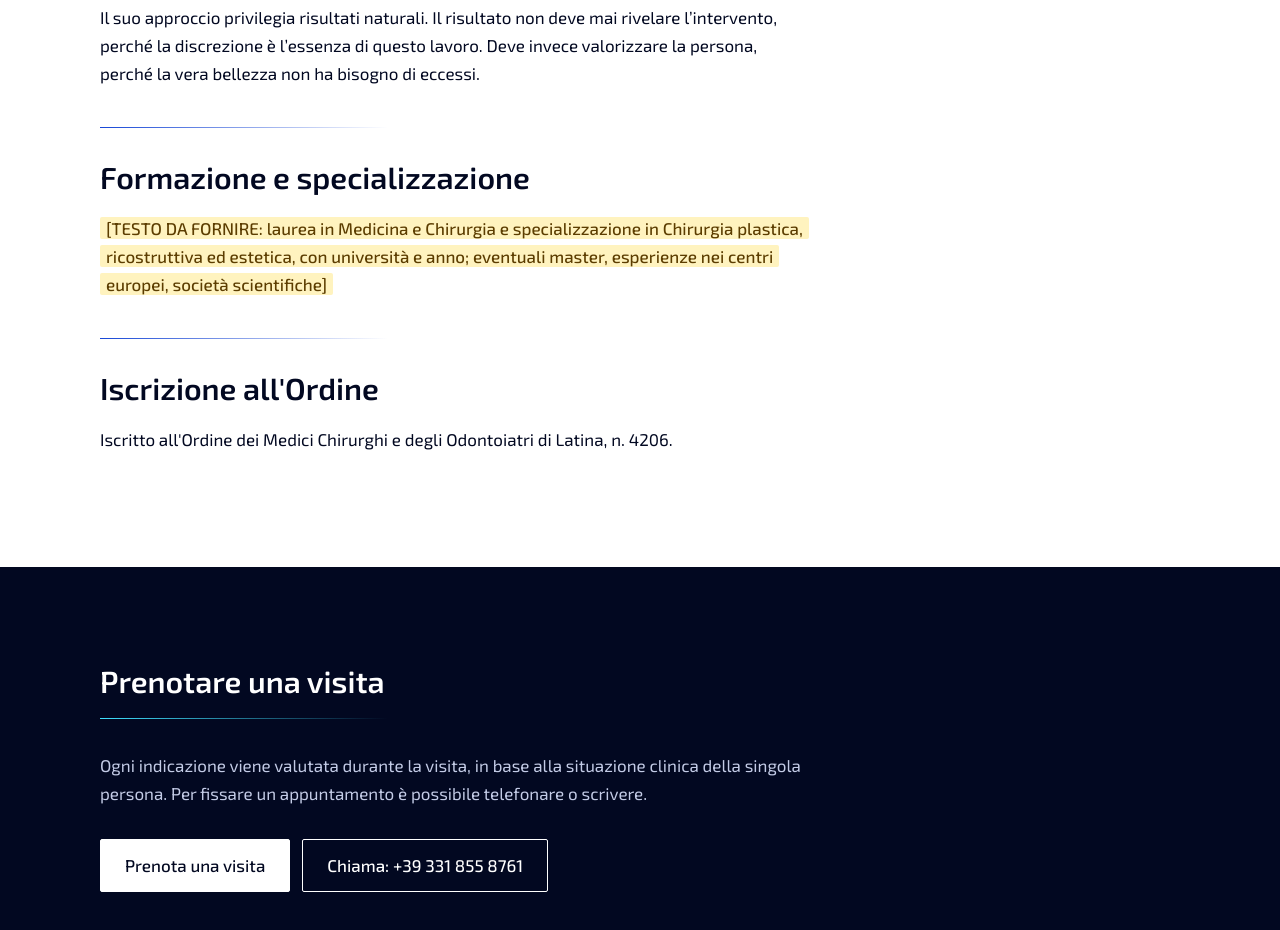
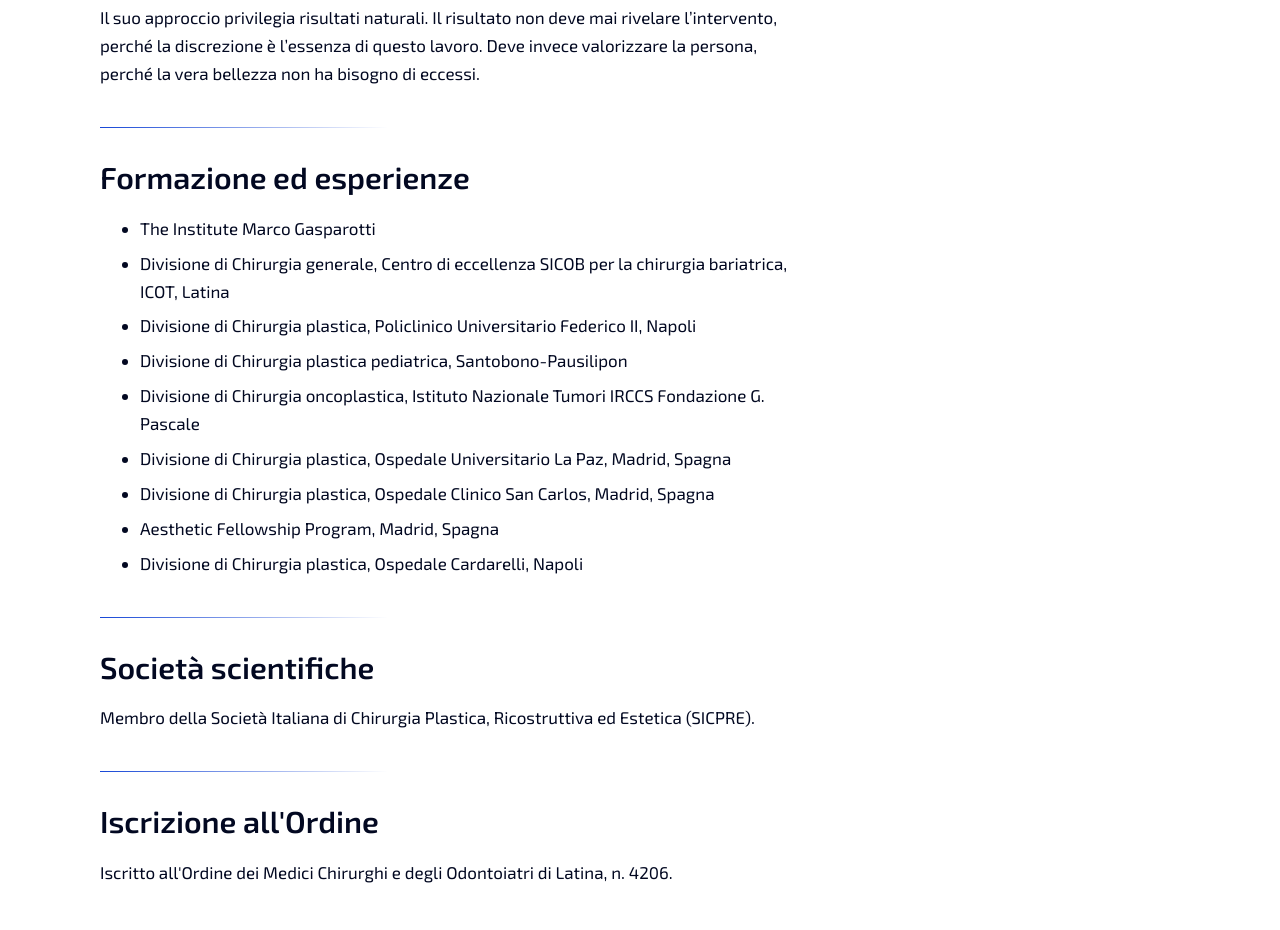
Before and after one commit to costifirri/sito-squarcia-neri, an Astro site: page /chi-sono in a window 1280 px wide. Shown: the part 594-1524 px from the top of the page. Built offline with nearby package versions, Linux system fonts and the light colour scheme; Astro itself is replaced by a stand-in of ours.

Commit message:
Aggiunge formazione, esperienze e società scientifica in Chi sono
Co-Authored-By: Claude Fable 5.2 <noreply@anthropic.com>

```diff
--- a/src/views/ChiSono.astro
+++ b/src/views/ChiSono.astro
@@ -22,9 +22,22 @@ const testi = {
     ],
     sezioni: [
       {
-        titolo: 'Formazione e specializzazione',
-        testo:
-          '[TESTO DA FORNIRE: laurea in Medicina e Chirurgia e specializzazione in Chirurgia plastica, ricostruttiva ed estetica, con università e anno; eventuali master, esperienze nei centri europei, società scientifiche]',
+        titolo: 'Formazione ed esperienze',
+        elenco: [
+          'The Institute Marco Gasparotti',
+          'Divisione di Chirurgia generale, Centro di eccellenza SICOB per la chirurgia bariatrica, ICOT, Latina',
+          'Divisione di Chirurgia plastica, Policlinico Universitario Federico II, Napoli',
+          'Divisione di Chirurgia plastica pediatrica, Santobono-Pausilipon',
+          'Divisione di Chirurgia oncoplastica, Istituto Nazionale Tumori IRCCS Fondazione G. Pascale',
+          'Divisione di Chirurgia plastica, Ospedale Universitario La Paz, Madrid, Spagna',
+          'Divisione di Chirurgia plastica, Ospedale Clinico San Carlos, Madrid, Spagna',
+          'Aesthetic Fellowship Program, Madrid, Spagna',
+          'Divisione di Chirurgia plastica, Ospedale Cardarelli, Napoli',
+        ],
+      },
+      {
+        titolo: 'Società scientifiche',
+        testo: 'Membro della Società Italiana di Chirurgia Plastica, Ricostruttiva ed Estetica (SICPRE).',
       },
       { titolo: "Iscrizione all'Ordine", testo: `${t.ordine(studio.ordine.provincia, studio.ordine.numero)}.` },
     ],
@@ -39,9 +52,22 @@ const testi = {
     ],
     sezioni: [
       {
-        titolo: 'Education and specialist training',
-        testo:
-          '[TESTO DA FORNIRE: laurea in Medicina e Chirurgia e specializzazione in Chirurgia plastica, ricostruttiva ed estetica, con università e anno; eventuali master, esperienze nei centri europei, società scientifiche, in inglese]',
+        titolo: 'Training and experience',
+        elenco: [
+          'The Institute Marco Gasparotti',
+          'General Surgery Division, SICOB Centre of Excellence for bariatric surgery, ICOT, Latina, Italy',
+          'Plastic Surgery Division, Federico II University Hospital, Naples, Italy',
+          'Paediatric Plastic Surgery Division, Santobono-Pausilipon',
+          'Oncoplastic Surgery Division, Istituto Nazionale Tumori IRCCS Fondazione G. Pascale',
+          'Plastic Surgery Division, La Paz University Hospital, Madrid, Spain',
+          'Plastic Surgery Division, Hospital Clínico San Carlos, Madrid, Spain',
+          'Aesthetic Fellowship Program, Madrid, Spain',
+          'Plastic Surgery Division, Cardarelli Hospital, Naples, Italy',
+        ],
+      },
+      {
+        titolo: 'Scientific societies',
+        testo: 'Member of the Italian Society of Plastic, Reconstructive and Aesthetic Surgery (SICPRE).',
       },
       { titolo: 'Medical Council registration', testo: `${t.ordine(studio.ordine.provincia, studio.ordine.numero)}.` },
     ],
@@ -67,9 +93,18 @@ const testi = {
           testi.sezioni.map((sezione) => (
             <>
               <h2>{sezione.titolo}</h2>
-              <p>
-                <Dato valore={sezione.testo} />
-              </p>
+              {'elenco' in sezione && (
+                <ul>
+                  {sezione.elenco.map((voce) => (
+                    <li>{voce}</li>
+                  ))}
+                </ul>
+              )}
+              {'testo' in sezione && (
+                <p>
+                  <Dato valore={sezione.testo} />
+                </p>
+              )}
             </>
           ))
         }
```
